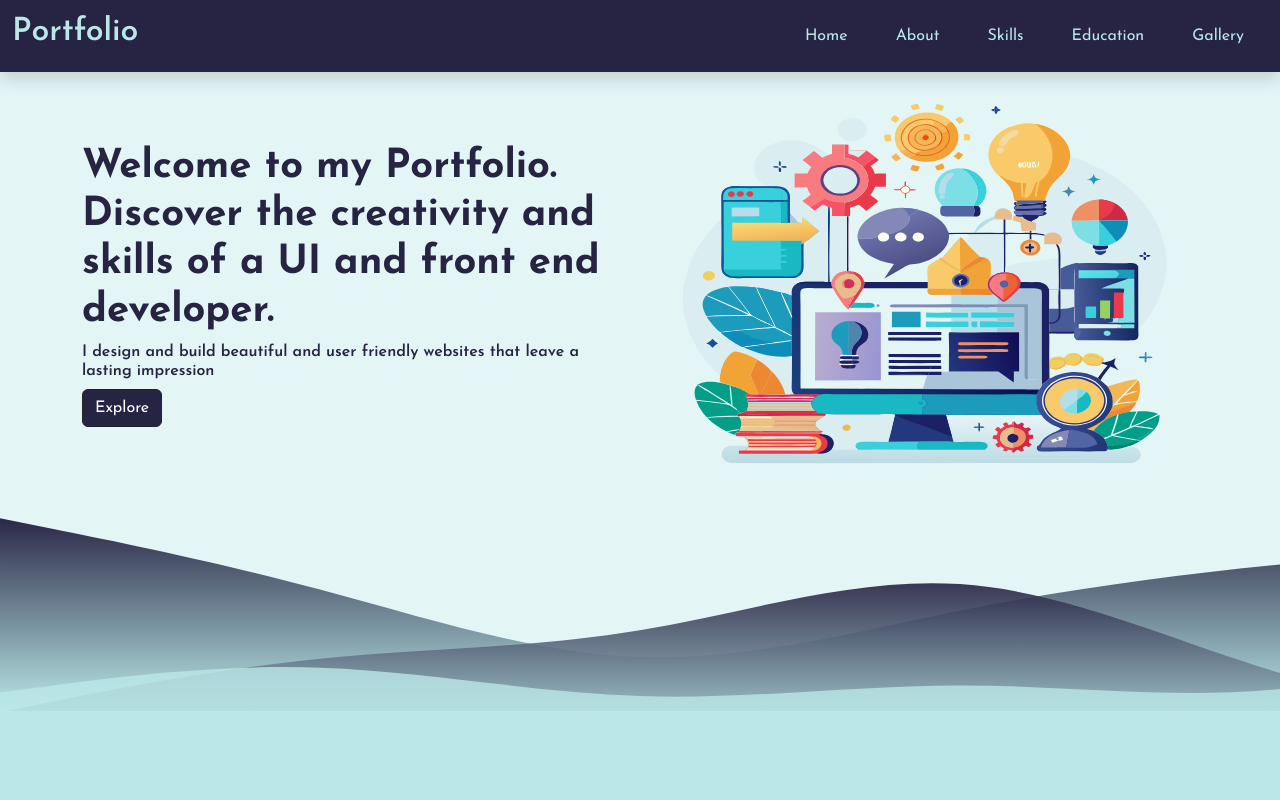
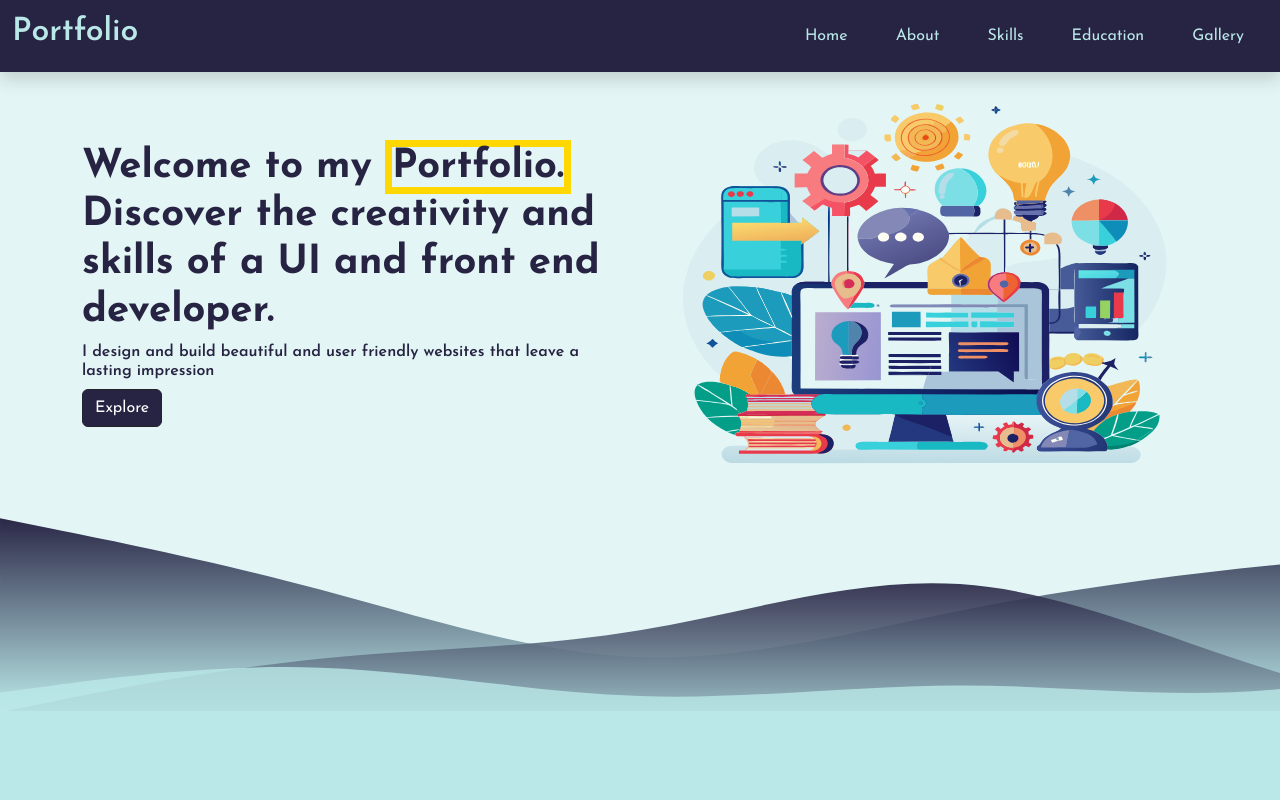
Before and after one commit to vshnupraj/portfolio-3, a website: page index.html in a window 1280 px wide. Shown: the top 800 px of the page. Drawn offline with nearby package versions, Linux system fonts and the light colour scheme; files that its build step writes are made by us from their sources.

Commit message:
Update _home.scss
add the missing class

```diff
--- a/scss/pages/_home.scss
+++ b/scss/pages/_home.scss
@@ -1,5 +1,10 @@
+/*Home section*/
 @import '../abstracts/mixins';
 
+
+.txt-highlight{
+    border: 7px solid $accent;
+}
 .expertise, .expertise-2{
     background-color: $tertiary;
 }
```
